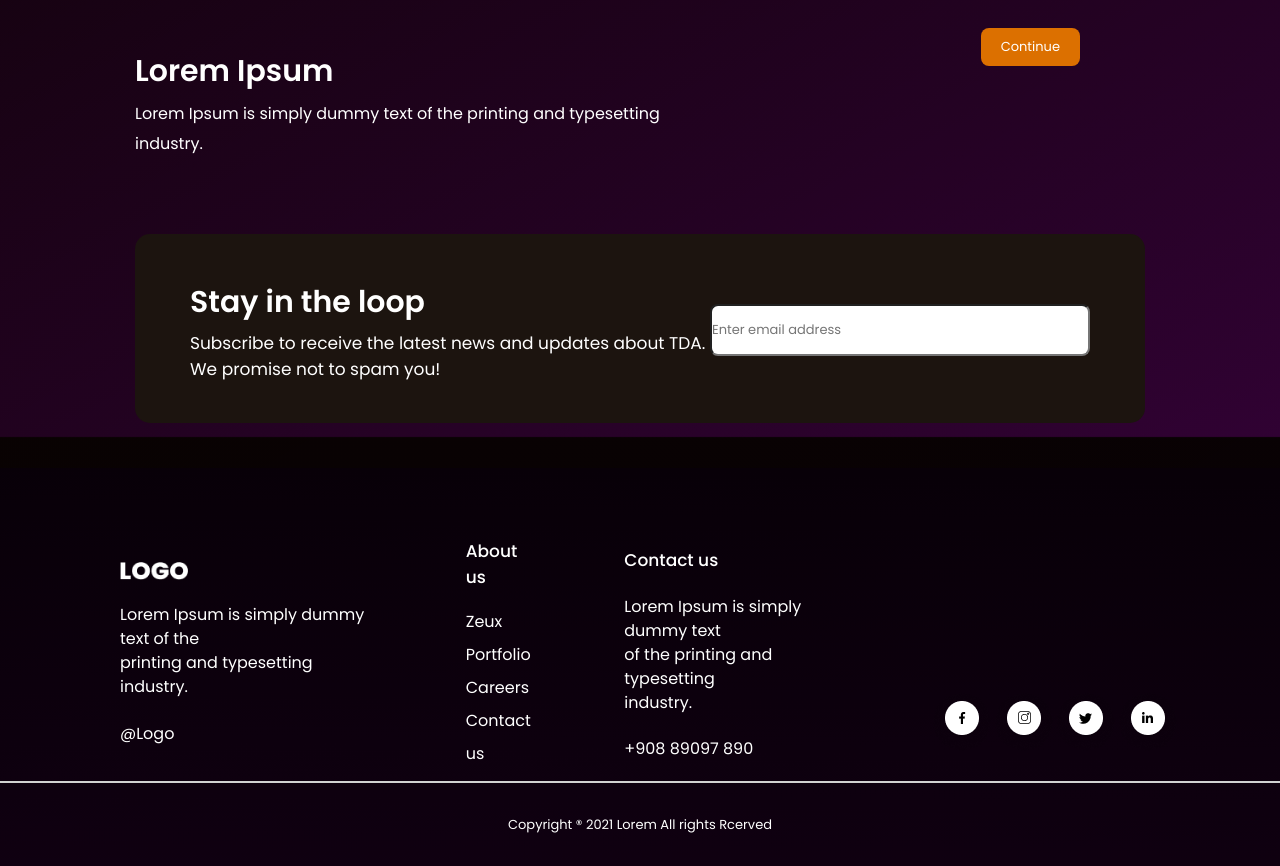
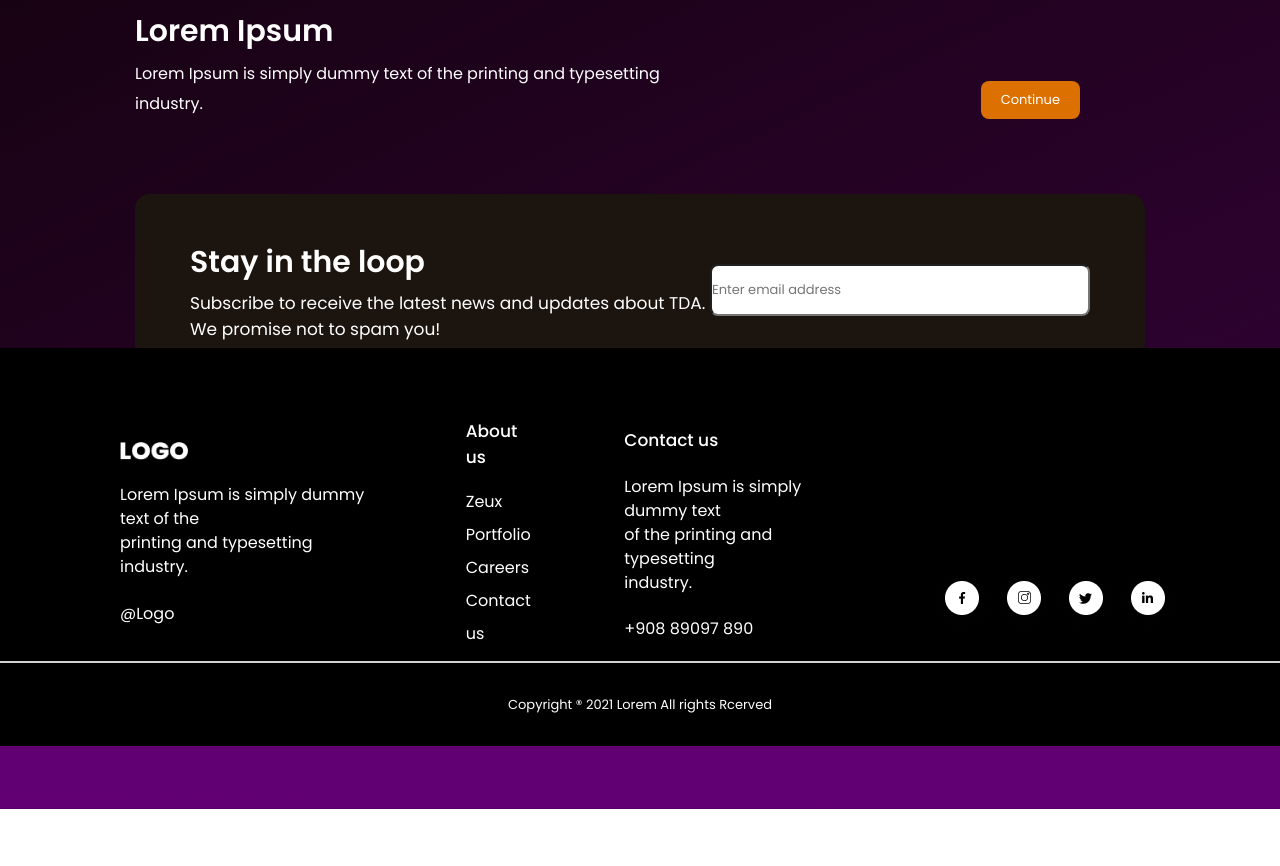
Before and after one commit to murtazi10/Gaming-platform, a plain HTML site: page index.html in a window 1280 px wide. Shown: the part 4569-5435 px from the top of the page. After the commit the page ends 5378 px from the top, so only its background shows below. Drawn offline with Linux system fonts and the light colour scheme.

Commit message:
change style.css

```diff
--- a/style.css
+++ b/style.css
@@ -5,7 +5,7 @@
 }
 
 body{
-    height: 5006px;
+    height: 5378px;
     background: linear-gradient(180.96deg, #080008 0.82%, #7c0092 129.1%);
 
 
@@ -372,7 +372,7 @@ color: white;
 /* მეოთხე სექცია*/
 
 .fourth-section{
-    height: 100vh;
+    height: 95vh;
     background-image: url(./assets/images/db4d123c4b390965f684f22d4bf13849\ 1.png);
     position: relative;
 
@@ -523,7 +523,7 @@ height: 17px;
 
 
 .container3{
-    height: 1710px;
+    height: 1630px;
     max-width: 1440px;
     margin: 0 auto;
     padding: 0 135px;
@@ -689,7 +689,7 @@ height: 17px;
     letter-spacing: 0em;
     position: absolute;
     right: 200px;
-    top:  4597px;
+    top:  4650px;
 }
 
 
@@ -822,7 +822,7 @@ height: 17px;
 }
 
 .footer{
-    color: rgb(0, 0, 0);
+    background-color: rgb(0, 0, 0);
 }
 
 .line{
```
